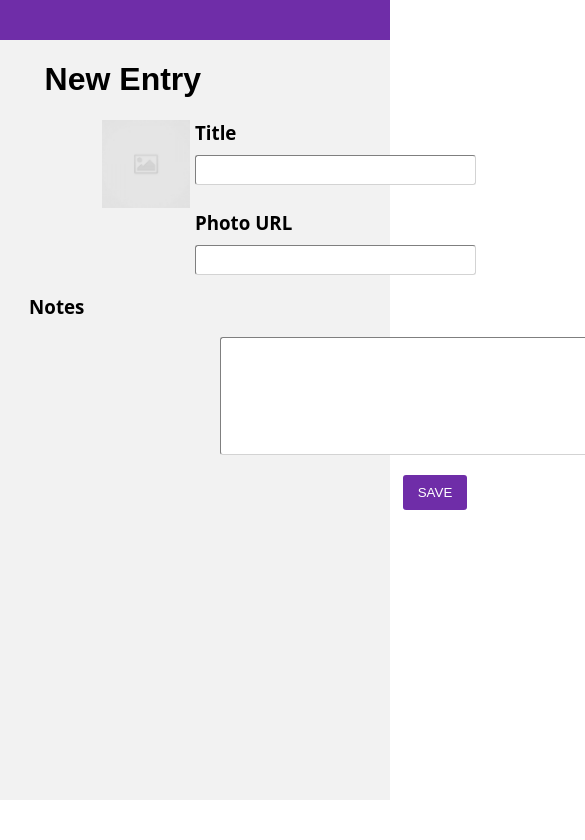
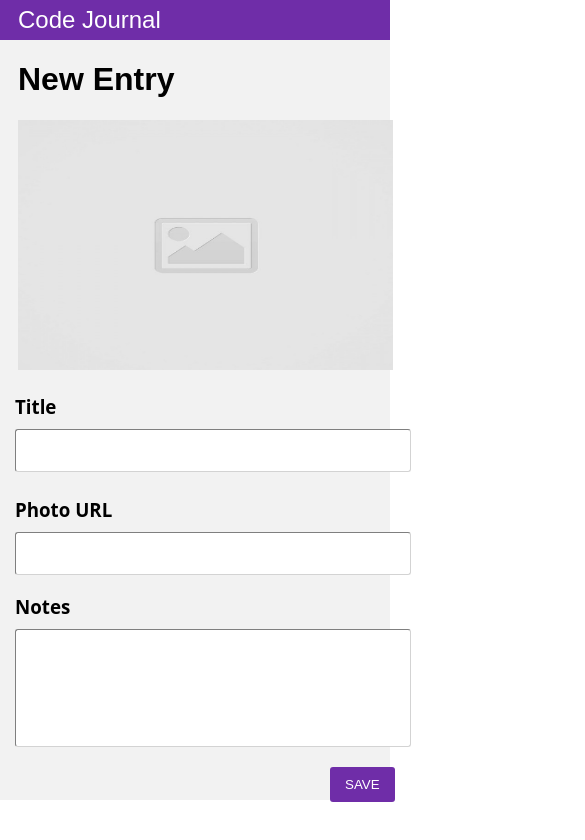
Before and after one commit to Johnny-Baltazar/code-journal, a website: page index.html in a window 390 px wide. Shown: the top 840 px of the page, 585 px wide, since content can reach past the window. Drawn offline with Linux system fonts and the light colour scheme.

Commit message:
Ensure that the form looks nice on both mobile-sized and desktop-sized screens

```diff
--- a/css/styles.css
+++ b/css/styles.css
@@ -69,6 +69,11 @@ h1 {
   font-family: "Open Sans", sans-serif;
 }
 
+.input-border:focus {
+  border: 3px;
+  outline: solid #6f2da8;
+}
+
 .input-white {
   background-color: white;
   border-radius: 3px;
@@ -102,3 +107,60 @@ button {
   left: 240px;
   border: none;
 }
+
+@media screen and (max-width: 500px) {
+  .cj-header {
+    position: relative;
+    left: 18px;
+  }
+
+  .new-entry {
+    padding-left: 18px;
+    justify-content: flex-start;
+  }
+
+  .image-row {
+    flex-direction: column;
+  }
+
+  .placeholder-image {
+    width: 375px;
+    height: 250px;
+    margin-left: 18px;
+  }
+
+  .title-photo {
+    padding-top: 20px;
+    margin-left: 15px;
+  }
+
+  .notes-section {
+    width: 65%;
+    position: relative;
+    left: 0;
+  }
+
+  .form-container {
+    text-align: start;
+  }
+
+  .h3-notes {
+    position: revert;
+    margin-left: 15px;
+    margin-bottom: 10px;
+  }
+
+  .input-white {
+    padding-right: 215px;
+    padding-bottom: 25px;
+  }
+
+  .notes-input {
+    padding-bottom: 100px;
+    margin-left: 15px;
+  }
+
+  button {
+    left: 330px;
+  }
+}
--- a/index.html
+++ b/index.html
@@ -17,7 +17,7 @@
 <body>
   <div class="form-container">
     <div class="heading">
-      <h2 class="cj-header">code Journal</h2>
+      <h2 class="cj-header">Code Journal</h2>
     </div>
     <div data-view="entry-form">
       <form class="form">
@@ -31,16 +31,16 @@
           <div class="title-photo">
             <h3 class="h3-title font-os">Title</h3>
             <label for="title"></label>
-            <input class="input-white" name="title" type="text">
+            <input class="input-white input-border" name="title" type="text">
             <h3 class="font-os photo-url">Photo URL</h3>
             <label for="photo-url"></label>
-            <input class="input-white" name="photo-url" type="url">
+            <input class="input-white input-border" name="photo-url" type="url">
           </div>
         </div>
         <div class="notes-section">
           <h3 class="h3-notes font-os">Notes</h3>
           <label for="notes"></label>
-          <input class="input-white notes-input" name="notes" type="text">
+          <input class="input-white notes-input input-border" name="notes" type="text">
         </div>
         <div class="save-button">
           <button type="submit">SAVE</button>
```
